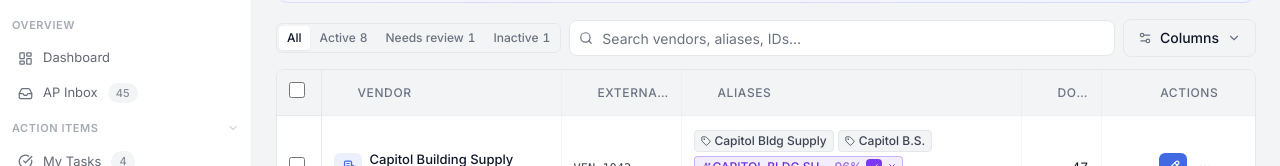
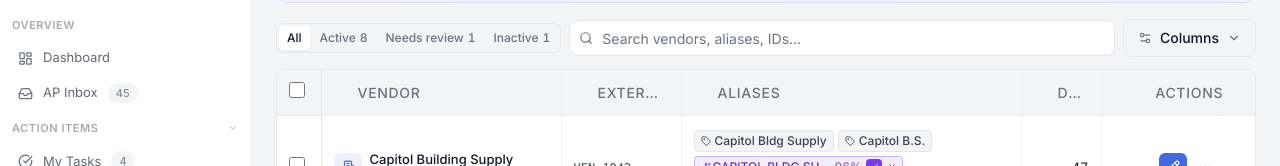
Before and after one commit to ishaanndas/itemizev3dev, a React (Vite) app: page /vendors in a window 1280 px wide. Shown: the part 403-569 px from the top of the page. Built offline with nearby package versions, Linux system fonts and the light colour scheme; the HTML template or start-up script is replaced by a standard one.

Commit message:
Changes
Co-authored-by: ishaanndas <44090243+ishaanndas@users.noreply.github.com>

```diff
--- a/src/components/data-table/DataTable.tsx
+++ b/src/components/data-table/DataTable.tsx
@@ -621,7 +621,7 @@ export function DataTable<T>({
                       reorder(from, to);
                     }}
                     className={cn(
-                      "group/th border-b bg-secondary px-3 py-3 text-xs font-medium uppercase tracking-wider text-muted-foreground",
+                      "group/th border-b bg-secondary px-3 py-3 text-sm font-medium uppercase tracking-wider text-muted-foreground",
                       index < visibleColumns.length - 1 && "border-r border-border/40",
                       col.align === "right" && "text-right",
                       col.align === "center" && "text-center",
@@ -689,7 +689,7 @@ export function DataTable<T>({
 
               {renderRowActions && (
                 <th
-                  className="sticky right-0 z-30 border-b border-l border-border bg-secondary px-3 py-3 text-center text-xs font-medium uppercase tracking-wider text-muted-foreground"
+                  className="sticky right-0 z-30 border-b border-l border-border bg-secondary px-3 py-3 text-center text-sm font-medium uppercase tracking-wider text-muted-foreground"
                   style={{ boxShadow: "-1px 0 0 0 hsl(var(--border))" }}
                 >
                   Actions
```
